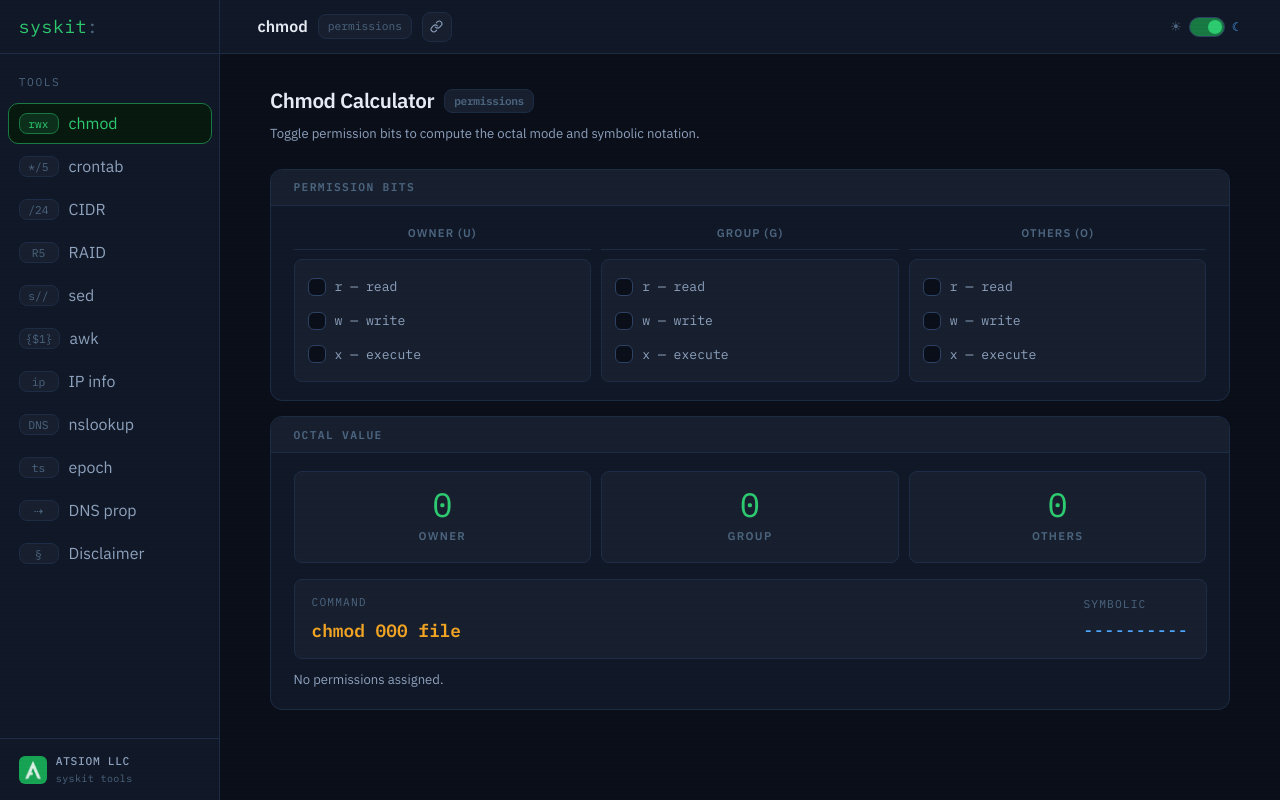
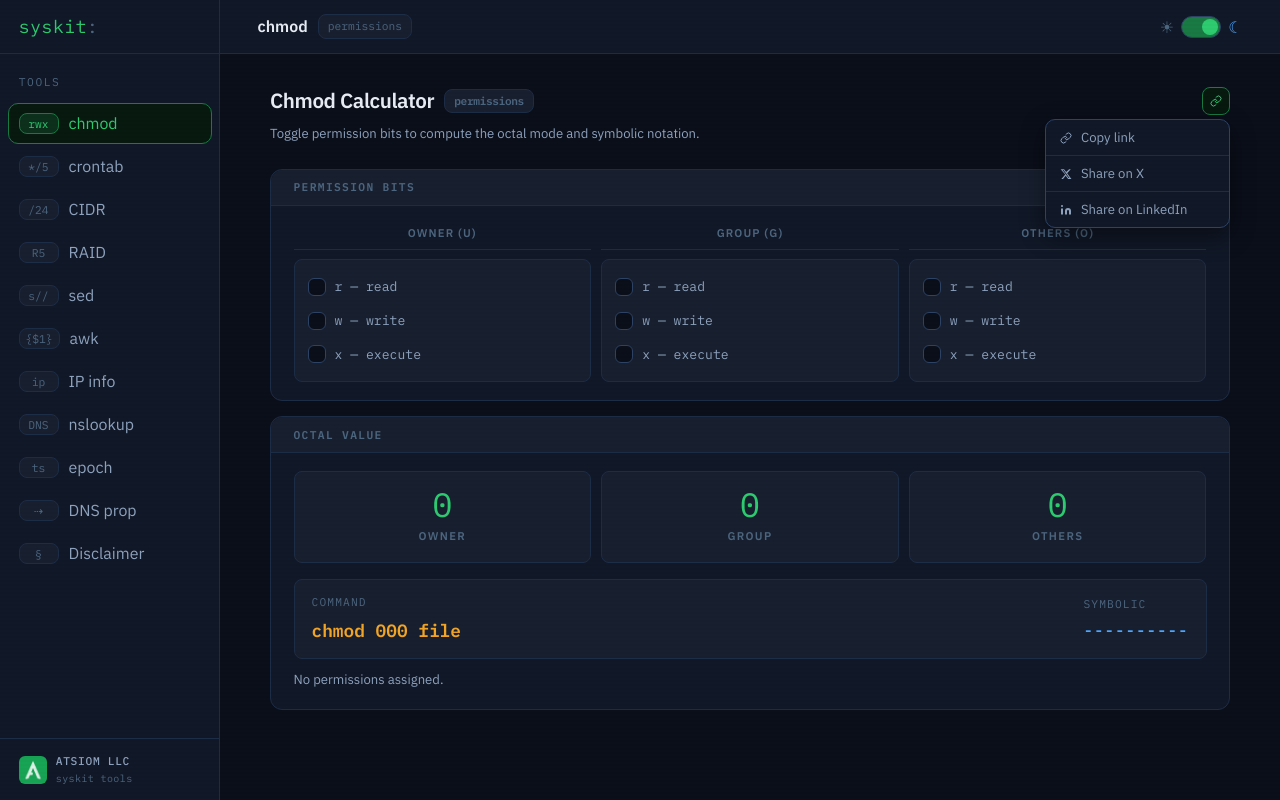
Before and after one commit to atsiom/syskit, a React (Vite) app: page /chmod in a window 1280 px wide. Both pictures are taken after a click on the button "Share". Built offline with nearby package versions, Linux system fonts and the light colour scheme.

Commit message:
build process added

```diff
--- a/src/App.jsx
+++ b/src/App.jsx
@@ -40,62 +40,29 @@ function ThemeToggle({ theme, onToggle }) {
       style={{
         display: "flex", alignItems: "center", gap: 7,
         background: "none", border: "none", cursor: "pointer",
-        marginLeft: "auto", padding: "2px 0",
+        padding: "2px 0",
       }}
     >
-      <span style={{ fontSize: 13, lineHeight: 1, color: isDark ? "var(--text-faint)" : "var(--amber)", transition: "color 0.2s" }}>☀</span>
+      <span style={{ fontSize: 16, lineHeight: 1, color: isDark ? "var(--text-faint)" : "var(--amber)", transition: "color 0.2s" }}>☀</span>
       <span style={{
         display: "inline-flex", alignItems: "center",
-        width: 36, height: 20, borderRadius: 10,
+        width: 40, height: 22, borderRadius: 11,
         background: isDark ? "var(--green-dim)" : "var(--surface-3)",
         border: "1px solid var(--border-2)",
         position: "relative", transition: "background 0.2s", flexShrink: 0,
       }}>
         <span style={{
-          position: "absolute", left: isDark ? 18 : 2,
-          width: 14, height: 14, borderRadius: "50%",
+          position: "absolute", left: isDark ? 20 : 2,
+          width: 16, height: 16, borderRadius: "50%",
           background: isDark ? "var(--green)" : "var(--text-muted)",
           transition: "left 0.2s, background 0.2s", flexShrink: 0,
         }} />
       </span>
-      <span style={{ fontSize: 12, lineHeight: 1, color: isDark ? "var(--blue)" : "var(--text-faint)", transition: "color 0.2s" }}>☾</span>
+      <span style={{ fontSize: 16, lineHeight: 1, color: isDark ? "var(--blue)" : "var(--text-faint)", transition: "color 0.2s" }}>☾</span>
     </button>
   );
 }
 
-function ShareButton() {
-  const [copied, setCopied] = useState(false);
-  const copy = () => {
-    navigator.clipboard.writeText(window.location.href);
-    setCopied(true);
-    setTimeout(() => setCopied(false), 1600);
-  };
-  return (
-    <button
-      onClick={copy}
-      title="Copy link to this tool"
-      style={{
-        display: "flex", alignItems: "center", justifyContent: "center",
-        width: 30, height: 30,
-        background: copied ? "var(--green-bg)" : "var(--surface-2)",
-        border: `1px solid ${copied ? "var(--green-dim)" : "var(--border)"}`,
-        color: copied ? "var(--green)" : "var(--text-muted)",
-        borderRadius: 8, cursor: "pointer", transition: "all 0.15s", flexShrink: 0,
-      }}
-    >
-      {copied ? (
-        <svg width="13" height="13" viewBox="0 0 24 24" fill="none" stroke="currentColor" strokeWidth="2.5" strokeLinecap="round" strokeLinejoin="round">
-          <polyline points="20 6 9 17 4 12" />
-        </svg>
-      ) : (
-        <svg width="13" height="13" viewBox="0 0 24 24" fill="none" stroke="currentColor" strokeWidth="2" strokeLinecap="round" strokeLinejoin="round">
-          <path d="M10 13a5 5 0 0 0 7.54.54l3-3a5 5 0 0 0-7.07-7.07l-1.72 1.71"/>
-          <path d="M14 11a5 5 0 0 0-7.54-.54l-3 3a5 5 0 0 0 7.07 7.07l1.71-1.71"/>
-        </svg>
-      )}
-    </button>
-  );
-}
 
 export default function App() {
   const [activeTool, setActiveTool] = useState(getToolFromPath);
@@ -189,7 +156,7 @@ export default function App() {
           <span style={{ fontFamily: "var(--font-mono)", fontSize: "var(--xs)", color: "var(--text-faint)", background: "var(--surface-2)", border: "1px solid var(--border)", borderRadius: 8, padding: "2px 9px" }}>
             {activeMeta?.badge}
           </span>
-          <ShareButton />
+          <div style={{ flex: 1 }} />
           <ThemeToggle theme={theme} onToggle={toggleTheme} />
         </header>
 
--- a/src/components/DnsPropagation.jsx
+++ b/src/components/DnsPropagation.jsx
@@ -28,8 +28,10 @@ export default function DnsPropagation() {
   const [results, setResults] = useState([]);
   const [loading, setLoading] = useState(false);
 
+  const isValidDomain = /^[a-zA-Z0-9]([a-zA-Z0-9-]{0,61}[a-zA-Z0-9])?(\.[a-zA-Z0-9]([a-zA-Z0-9-]{0,61}[a-zA-Z0-9])?)*\.[a-zA-Z]{2,}$/.test(domain.trim());
+
   const check = async () => {
-    if (!domain.trim()) return;
+    if (!isValidDomain) return;
     const d = domain.trim();
     setLoading(true);
     setResults(DNS_SERVERS.map((srv) => ({ ...srv, status: "checking", answers: [], dnsStatus: null, latency: null })));
@@ -87,8 +89,8 @@ export default function DnsPropagation() {
           />
           <button
             onClick={check}
-            disabled={loading}
-            style={{ padding: "10px 22px", background: "var(--green-bg)", border: "1px solid var(--green-dim)", borderRadius: 12, color: "var(--green)", fontFamily: "var(--font-mono)", fontSize: "var(--md)", cursor: "pointer", display: "flex", alignItems: "center", gap: 8, whiteSpace: "nowrap" }}
+            disabled={loading || !isValidDomain}
+            style={{ padding: "10px 22px", background: "var(--green-bg)", border: "1px solid var(--green-dim)", borderRadius: 12, color: "var(--green)", fontFamily: "var(--font-mono)", fontSize: "var(--md)", cursor: isValidDomain ? "pointer" : "not-allowed", display: "flex", alignItems: "center", gap: 8, whiteSpace: "nowrap", opacity: isValidDomain ? 1 : 0.4, transition: "opacity 0.15s" }}
           >
             {loading ? <Spinner /> : null} Check
           </button>
--- a/src/components/NsLookup.jsx
+++ b/src/components/NsLookup.jsx
@@ -20,8 +20,10 @@ export default function NsLookup() {
   const [error, setError] = useState("");
   const [lastDomain, setLastDomain] = useState("");
 
+  const isValidDomain = /^[a-zA-Z0-9]([a-zA-Z0-9-]{0,61}[a-zA-Z0-9])?(\.[a-zA-Z0-9]([a-zA-Z0-9-]{0,61}[a-zA-Z0-9])?)*\.[a-zA-Z]{2,}$/.test(domain.trim());
+
   const lookup = async () => {
-    if (!domain.trim()) return;
+    if (!isValidDomain) return;
     setLoading(true);
     setError("");
     setAllResults(null);
@@ -81,8 +83,8 @@ export default function NsLookup() {
           />
           <button
             onClick={lookup}
-            disabled={loading}
-            style={{ padding: "10px 22px", background: "var(--green-bg)", border: "1px solid var(--green-dim)", borderRadius: 12, color: "var(--green)", fontFamily: "var(--font-mono)", fontSize: "var(--md)", cursor: "pointer", display: "flex", alignItems: "center", gap: 8, whiteSpace: "nowrap" }}
+            disabled={loading || !isValidDomain}
+            style={{ padding: "10px 22px", background: "var(--green-bg)", border: "1px solid var(--green-dim)", borderRadius: 12, color: "var(--green)", fontFamily: "var(--font-mono)", fontSize: "var(--md)", cursor: isValidDomain ? "pointer" : "not-allowed", display: "flex", alignItems: "center", gap: 8, whiteSpace: "nowrap", opacity: isValidDomain ? 1 : 0.4, transition: "opacity 0.15s" }}
           >
             {loading ? <Spinner /> : null} Lookup
           </button>
--- a/src/components/shared/index.jsx
+++ b/src/components/shared/index.jsx
@@ -116,11 +116,101 @@ export function CardLabel({ children }) {
   );
 }
 
+function ShareButton() {
+  const [open, setOpen] = useState(false);
+  const [copied, setCopied] = useState(false);
+  const [hoveredItem, setHoveredItem] = useState(null);
+  const ref = useRef(null);
+
+  useEffect(() => {
+    const handler = (e) => { if (ref.current && !ref.current.contains(e.target)) setOpen(false); };
+    document.addEventListener("mousedown", handler);
+    return () => document.removeEventListener("mousedown", handler);
+  }, []);
+
+  const copyLink = () => {
+    navigator.clipboard.writeText(window.location.href);
+    setCopied(true);
+    setOpen(false);
+    setTimeout(() => setCopied(false), 1800);
+  };
+
+  const items = [
+    {
+      id: "copy", label: "Copy link", action: copyLink,
+      icon: <svg width="12" height="12" viewBox="0 0 24 24" fill="none" stroke="currentColor" strokeWidth="2" strokeLinecap="round" strokeLinejoin="round"><path d="M10 13a5 5 0 0 0 7.54.54l3-3a5 5 0 0 0-7.07-7.07l-1.72 1.71"/><path d="M14 11a5 5 0 0 0-7.54-.54l-3 3a5 5 0 0 0 7.07 7.07l1.71-1.71"/></svg>,
+    },
+    {
+      id: "x", label: "Share on X",
+      action: () => { window.open(`https://twitter.com/intent/tweet?url=${encodeURIComponent(window.location.href)}`, "_blank"); setOpen(false); },
+      icon: <svg width="12" height="12" viewBox="0 0 24 24" fill="currentColor"><path d="M18.244 2.25h3.308l-7.227 8.26 8.502 11.24H16.17l-4.714-6.231-5.401 6.231H2.746l7.73-8.835L1.254 2.25H8.08l4.253 5.622 5.911-5.622zm-1.161 17.52h1.833L7.084 4.126H5.117z"/></svg>,
+    },
+    {
+      id: "linkedin", label: "Share on LinkedIn",
+      action: () => { window.open(`https://www.linkedin.com/sharing/share-offsite/?url=${encodeURIComponent(window.location.href)}`, "_blank"); setOpen(false); },
+      icon: <svg width="12" height="12" viewBox="0 0 24 24" fill="currentColor"><path d="M16 8a6 6 0 0 1 6 6v7h-4v-7a2 2 0 0 0-2-2 2 2 0 0 0-2 2v7h-4v-7a6 6 0 0 1 6-6z"/><rect x="2" y="9" width="4" height="12"/><circle cx="4" cy="4" r="2"/></svg>,
+    },
+  ];
+
+  return (
+    <div ref={ref} style={{ position: "relative", flexShrink: 0 }}>
+      <button
+        onClick={() => setOpen((v) => !v)}
+        title="Share"
+        style={{
+          display: "flex", alignItems: "center", justifyContent: "center",
+          width: 28, height: 28,
+          background: open || copied ? "var(--green-bg)" : "var(--surface-2)",
+          border: `1px solid ${open || copied ? "var(--green-dim)" : "var(--border)"}`,
+          color: open || copied ? "var(--green)" : "var(--text-muted)",
+          borderRadius: 8, cursor: "pointer", transition: "all 0.15s",
+        }}
+      >
+        {copied
+          ? <svg width="12" height="12" viewBox="0 0 24 24" fill="none" stroke="currentColor" strokeWidth="2.5" strokeLinecap="round" strokeLinejoin="round"><polyline points="20 6 9 17 4 12"/></svg>
+          : <svg width="12" height="12" viewBox="0 0 24 24" fill="none" stroke="currentColor" strokeWidth="2" strokeLinecap="round" strokeLinejoin="round"><path d="M10 13a5 5 0 0 0 7.54.54l3-3a5 5 0 0 0-7.07-7.07l-1.72 1.71"/><path d="M14 11a5 5 0 0 0-7.54-.54l-3 3a5 5 0 0 0 7.07 7.07l1.71-1.71"/></svg>
+        }
+      </button>
+
+      {open && (
+        <div style={{
+          position: "absolute", top: "calc(100% + 4px)", right: 0, zIndex: 300,
+          background: "var(--surface)", border: "1px solid var(--border-2)",
+          borderRadius: 10, overflow: "hidden", minWidth: 185,
+          boxShadow: "0 8px 24px rgba(0,0,0,0.45)",
+        }}>
+          {items.map((item, i) => (
+            <button
+              key={item.id}
+              onMouseDown={item.action}
+              onMouseEnter={() => setHoveredItem(item.id)}
+              onMouseLeave={() => setHoveredItem(null)}
+              style={{
+                width: "100%", padding: "9px 14px", border: "none",
+                borderBottom: i < items.length - 1 ? "1px solid var(--border)" : "none",
+                background: hoveredItem === item.id ? "var(--surface-3)" : "transparent",
+                color: hoveredItem === item.id ? "var(--text)" : "var(--text-muted)",
+                fontFamily: "var(--font-sans)", fontSize: "var(--sm)",
+                display: "flex", alignItems: "center", gap: 9,
+                textAlign: "left", cursor: "pointer", transition: "background 0.1s, color 0.1s",
+              }}
+            >
+              {item.icon}
+              {item.label}
+            </button>
+          ))}
+        </div>
+      )}
+    </div>
+  );
+}
+
 export function PageHeader({ title, badge, description }) {
   const capitalize = (str) => str.replace(/\b\w/g, (c) => c.toUpperCase());
   return (
     <div style={{ marginBottom: "1.6rem" }}>
-      <h1 style={{ fontSize: "var(--xl)", fontWeight: 600, letterSpacing: "-0.02em", marginBottom: 5, display: "flex", alignItems: "center", gap: 10 }}>
+      <div style={{ display: "flex", alignItems: "center", marginBottom: 5 }}>
+        <h1 style={{ fontSize: "var(--xl)", fontWeight: 600, letterSpacing: "-0.02em", margin: 0, display: "flex", alignItems: "center", gap: 10 }}>
           {capitalize(title)}
           {badge && (
             <span style={{ fontFamily: "var(--font-mono)", fontSize: "var(--xs)", color: "var(--text-faint)", background: "var(--surface-2)", border: "1px solid var(--border)", borderRadius: 8, padding: "2px 9px" }}>
@@ -128,6 +218,9 @@ export function PageHeader({ title, badge, description }) {
             </span>
           )}
         </h1>
+        <div style={{ flex: 1 }} />
+        <ShareButton />
+      </div>
       {description && <p style={{ fontSize: "var(--sm)", color: "var(--text-muted)" }}>{description}</p>}
     </div>
   );
--- a/vite.config.js
+++ b/vite.config.js
@@ -3,6 +3,7 @@ import react from "@vitejs/plugin-react";
 
 export default defineConfig({
   plugins: [react()],
+  base: "/syskit/",
   server: {
     port: 5173,
     open: true,
```
Also changed, not shown: package.json (+5 -2 lines), 1 other file (tests, documents, lock files or other folders). Lines whose indentation alone changed are shown as unchanged.
